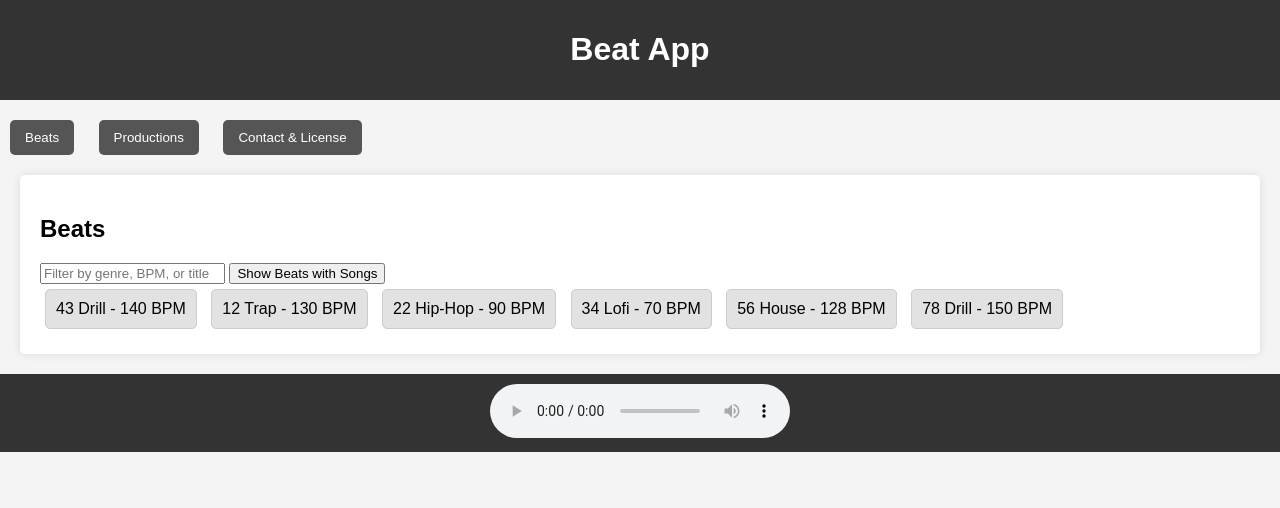
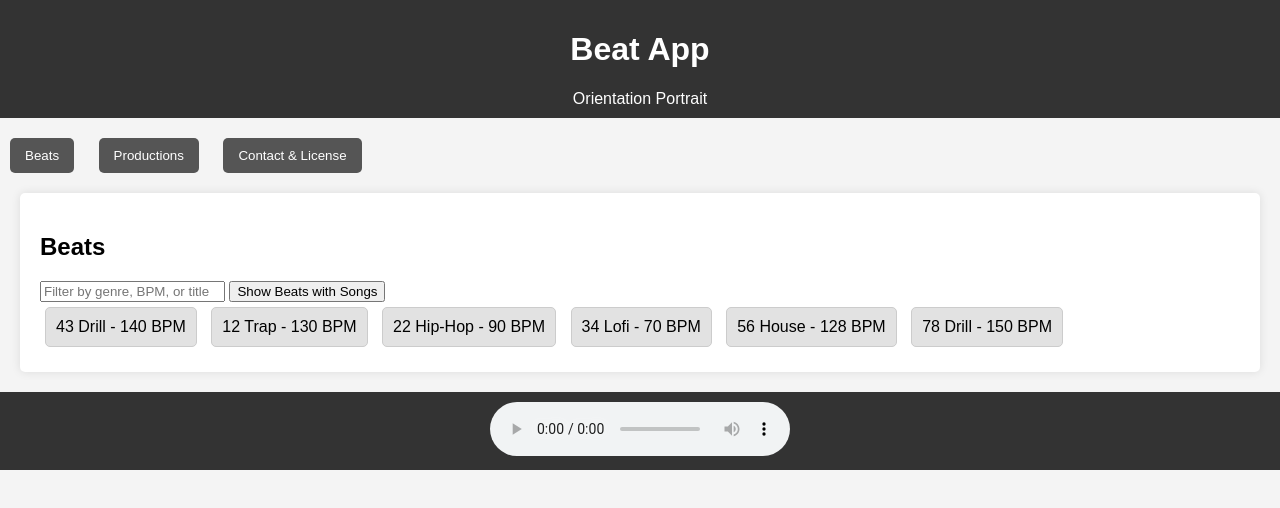
Before and after one commit to rrempor/octocat.github.io, a plain HTML site: page index.html in a window 1280 px wide. Drawn offline with Linux system fonts and the light colour scheme.

Commit message:
Update index.html

```diff
--- a/index.html
+++ b/index.html
@@ -70,6 +70,7 @@
 
     <header>
         <h1>Beat App</h1>
+        Orientation Portrait
     </header>
 
     <nav>
```
